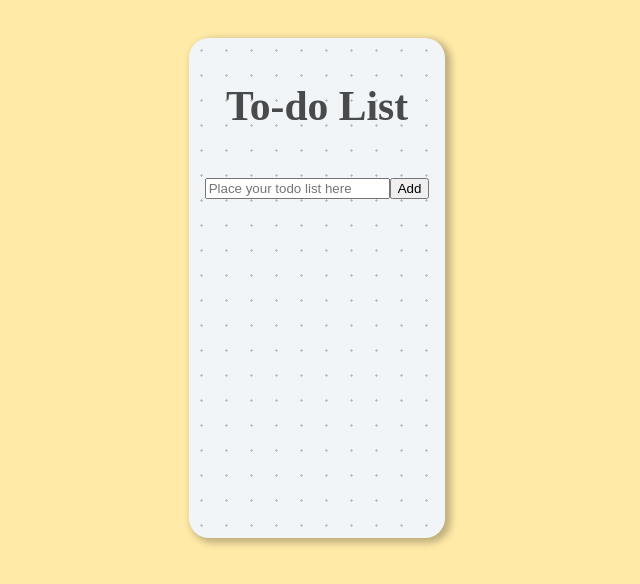
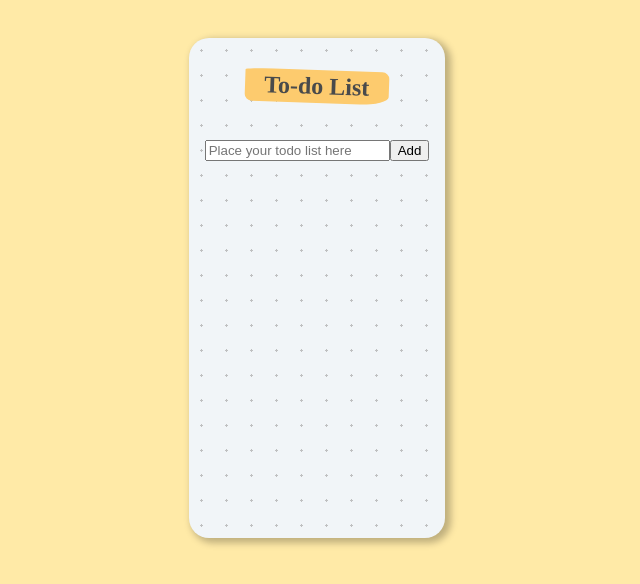
Before and after one commit to GUchechi/g-todo-list, a React (Create React App) app: page / in a window 1280 px wide. Shown: the top 584 px of the page, without its empty margins (323-963 px from the left). Built offline with nearby package versions, Linux system fonts and the light colour scheme.

Commit message:
styled heading h1

```diff
--- a/src/App.css
+++ b/src/App.css
@@ -34,3 +34,11 @@ body {
     justify-content: center;
     margin-bottom: 1rem;
 }
+
+.heading h1 {
+    transform: rotate(2deg);
+    padding: 0.2rem 1.2rem;
+    border-radius: 20% 5% 20% 5%/5% 20% 25% 20%;
+    background-color: #fdcb6e;
+    font-size: 1.5rem;
+}
```
